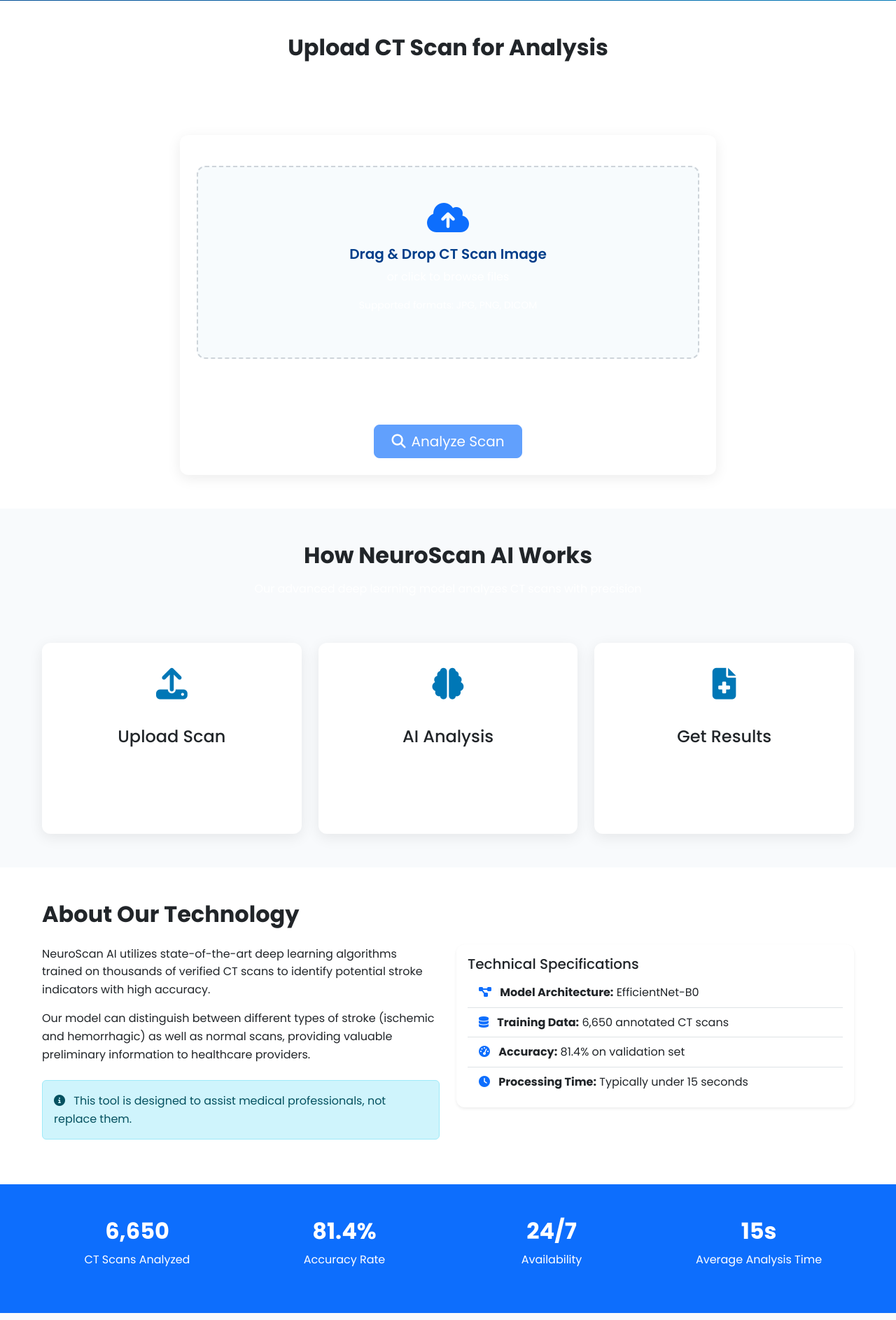
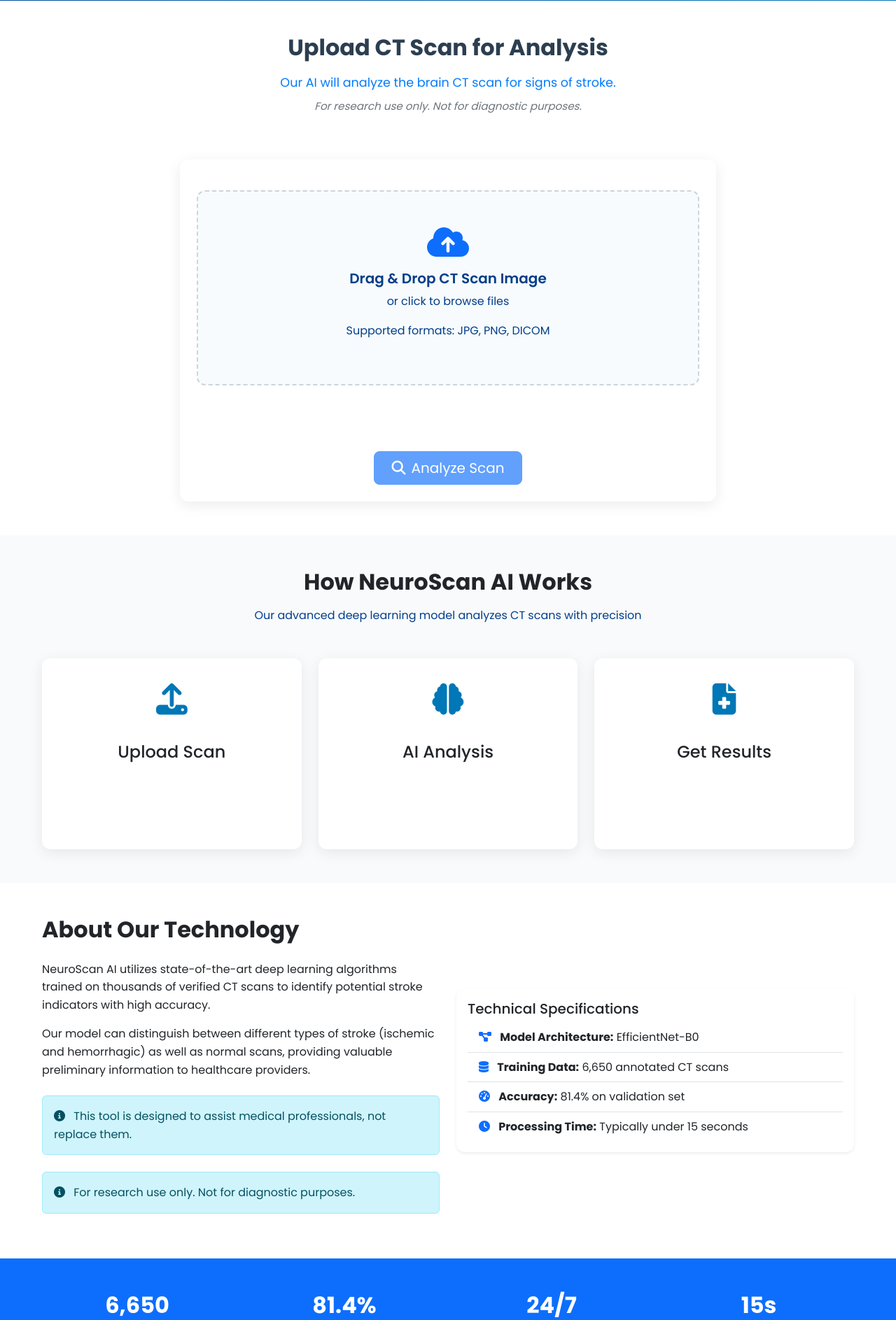
Before and after one commit to ashwin-hue/NeuroScan-AI, a Flask app: page / in a window 1280 px wide. Shown: the part 569-2456 px from the top of the page at 70% size. Run offline with Flask 3, Linux system fonts and the light colour scheme.

Commit message:
Update index.html

```diff
--- a/templates/index.html
+++ b/templates/index.html
@@ -61,9 +61,17 @@
         <div class="container">
             <div class="row justify-content-center">
                 <div class="col-lg-8 text-center mb-5">
-                    <h2 class="fw-bold mb-3">Upload CT Scan for Analysis</h2>
-                    <p class="text-muted">Our AI will analyze the brain CT scan for signs of stroke or other abnormalities</p>
+  <h2 class="fw-bold mb-3" style="font-size: 2rem; color: #2c3e50;">Upload CT Scan for Analysis</h2>
+
+  <p style="color: #007bff; font-size: 1.1rem; margin-bottom: 0.5rem;">
+    Our AI will analyze the brain CT scan for signs of stroke.
+  </p>
+
+  <p style="color: #6c757d; font-size: 0.95rem; font-style: italic;">
+    For research use only. Not for diagnostic purposes.
+  </p>
 </div>
+
             </div>
             <div class="row justify-content-center">
                 <div class="col-lg-8">
@@ -71,8 +79,8 @@
                         <div class="upload-area" id="uploadArea">
                             <i class="fas fa-cloud-upload-alt fa-3x mb-3 text-primary"></i>
                             <h5>Drag & Drop CT Scan Image</h5>
-                            <p class="text-muted">or click to browse files</p>
-                            <p class="small text-muted">Supported formats: JPG, PNG, DICOM</p>
+                            <p style="color:#023e8a;">or click to browse files</p>
+                            <p style="color:#023e8a;">Supported formats: JPG, PNG, DICOM</p>
                             <input type="file" id="fileInput" accept="image/*" class="d-none">
                         </div>
                         <div class="text-center mt-3">
@@ -150,7 +158,7 @@
             <div class="row justify-content-center mb-5">
                 <div class="col-lg-8 text-center">
                     <h2 class="fw-bold mb-3">How NeuroScan AI Works</h2>
-                    <p class="text-muted">Our advanced deep learning model analyzes CT scans with precision</p>
+                     <span style="color:#023e8a";>Our advanced deep learning model analyzes CT scans with precision</span>
                 </div>
             </div>
             <div class="row g-4">
@@ -195,6 +203,9 @@
                     <p>Our model can distinguish between different types of stroke (ischemic and hemorrhagic) as well as normal scans, providing valuable preliminary information to healthcare providers.</p>
                     <div class="alert alert-info mt-4">
                         <i class="fas fa-info-circle me-2"></i> This tool is designed to assist medical professionals, not replace them.
+                    </div>
+                    <div class="alert alert-info mt-4">
+                        <i class="fas fa-info-circle me-2"></i> For research use only. Not for diagnostic purposes.
                     </div>
                 </div>
                 <div class="col-lg-6">
@@ -257,16 +268,22 @@
     <div class="row justify-content-center">
       <div class="col-lg-8 text-center mb-5">
         <h2 class="fw-bold mb-3">Find Your Doctor</h2>
-        <p class="text-muted">Have questions about your results or our technology? Reach out to our specialists.</p>
+        <p style="color: #6c757d";>Your health deserves expert attention. Reach out to our experienced doctors for clarity and support.</p>
 
         <!-- 🔽 Dropdown for Chennai Locations -->
-        <select class="form-select mb-3" id="locationSelect" onchange="showDoctors()">
-          <option selected disabled>-- Select Your Location --</option>
+         <div class="custom-dropdown mb-4">
+  <label for="locationSelect" class="form-label"><i class="fas fa-map-marker-alt me-2"></i>Choose your location</label>
+  <div class="dropdown-wrapper">
+    <select id="locationSelect" class="custom-select" onchange="showDoctors()">
+      <option disabled selected>Select Your Location In Chennai</option>
       <option value="anna_nagar">Anna Nagar</option>
       <option value="t_nagar">T. Nagar</option>
       <option value="adyar">Adyar</option>
       <option value="velachery">Velachery</option>
     </select>
+  </div>
+</div>
+
 
         <!-- 🧾 Display Doctor Info -->
         <div id="doctorInfo" class="text-start mt-4"></div>
```
Lines whose indentation alone changed are shown as unchanged.
